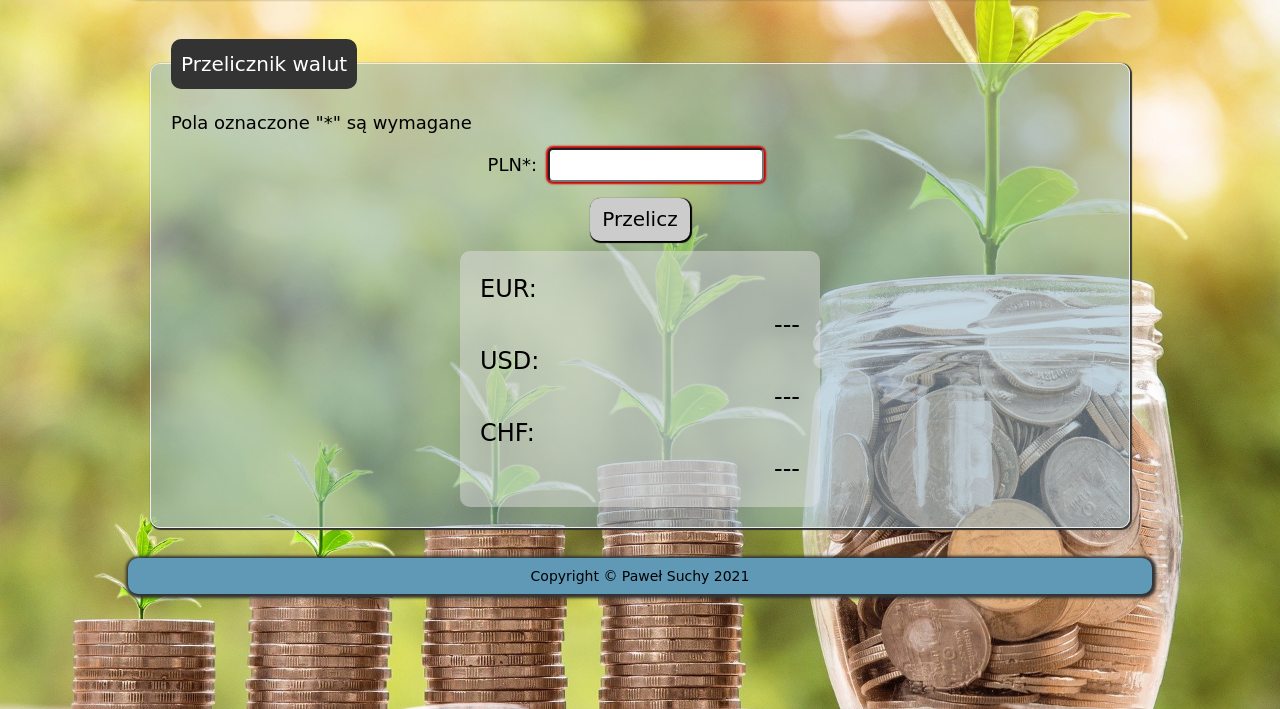
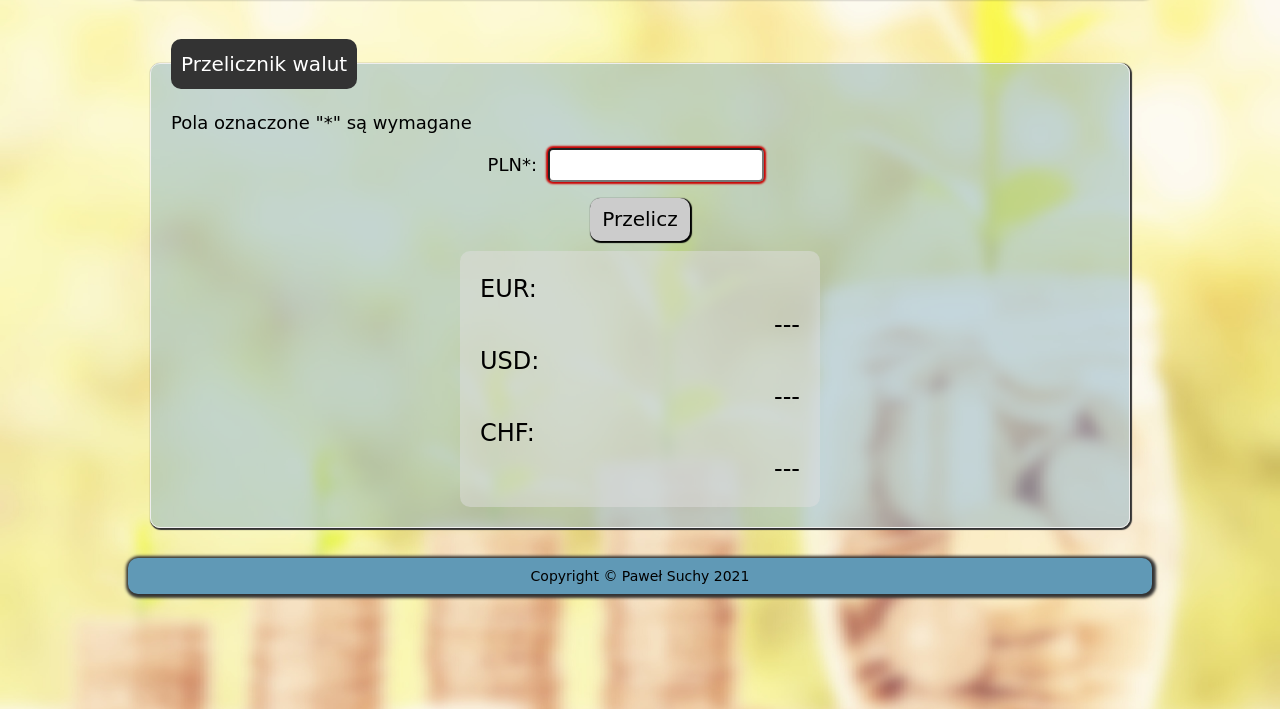
Before and after one commit to pawlo1994/currency-converter, a plain HTML site: page index.html in a window 1280 px wide. Shown: the part 91-800 px from the top of the page. Drawn offline with nearby package versions, Linux system fonts and the light colour scheme; a web font is replaced by a local one.

Commit message:
Background image source changed

```diff
--- a/css/global.css
+++ b/css/global.css
@@ -7,7 +7,7 @@ html {
 }
 
 body {
-    background-image: url("../images/background.jpg");
+    background-image: url("../images/Background.jpg");
     background-size: cover;
     background-position: center;
     background-color: #ddd;
```
